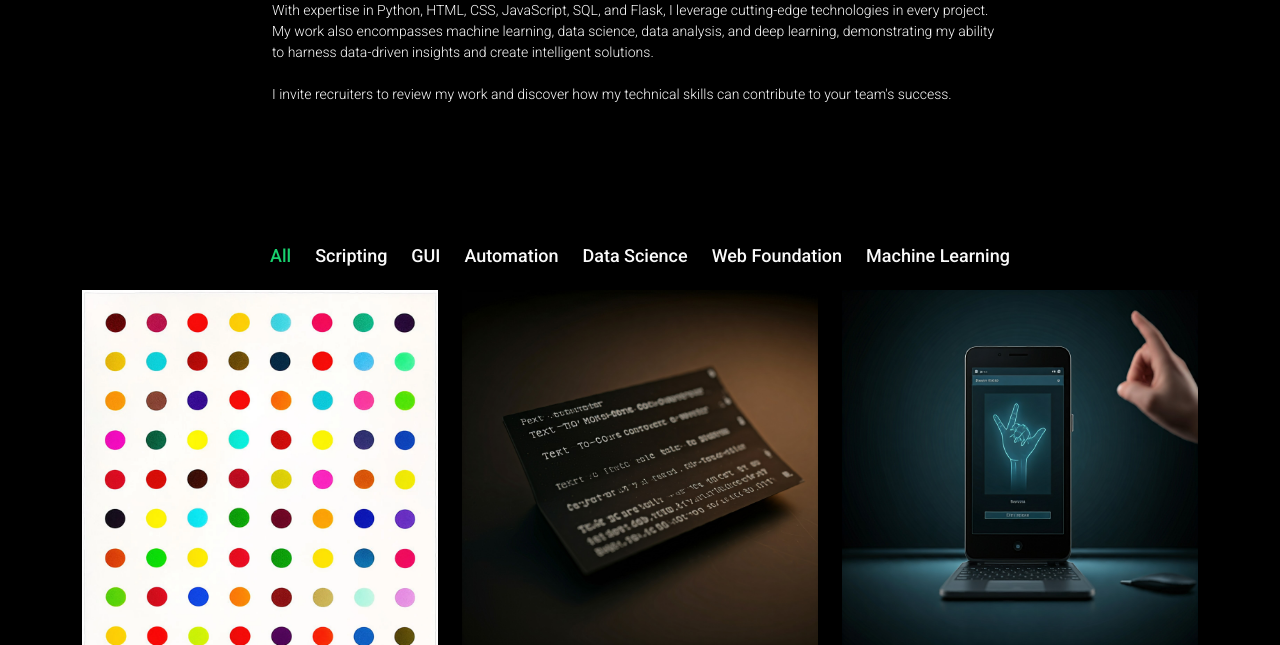
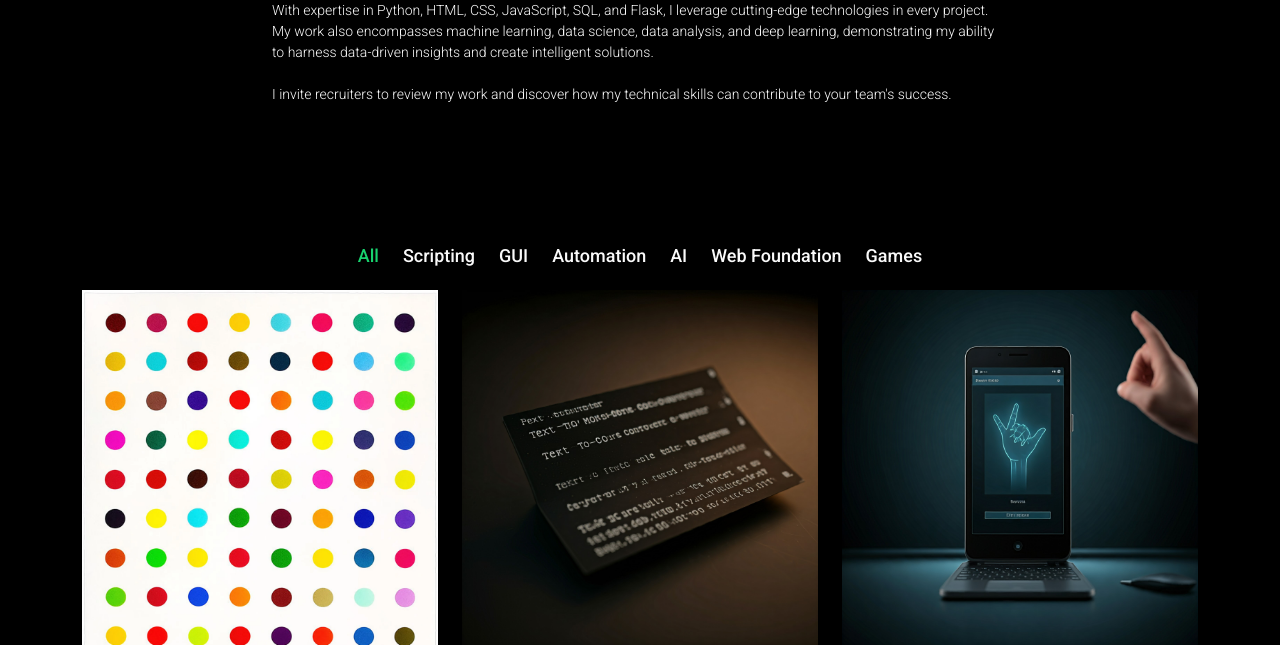
Before and after one commit to Prathamesh326/My-Portfolio, a Flask app: page /projects in a window 1280 px wide. Shown: the part 299-944 px from the top of the page. Run offline with Flask 3, Linux system fonts and the light colour scheme; some libraries are stand-ins or nearby versions.

Commit message:
Update projects.html

```diff
--- a/templates/projects.html
+++ b/templates/projects.html
@@ -95,9 +95,9 @@
             <li data-filter=".filter-script">Scripting</li>
             <li data-filter=".filter-gui">GUI</li>
             <li data-filter=".filter-automation">Automation</li>
-            <li data-filter=".filter-ds">Data Science</li>
+            <li data-filter=".filter-ai">AI</li>
             <li data-filter=".filter-wf">Web Foundation</li>
-            <li data-filter=".filter-ml">Machine Learning</li>
+            <li data-filter=".filter-game">Games</li>
           </ul><!-- End Portfolio Filters -->
 
           <div class="row gy-4 isotope-container" data-aos="fade-up" data-aos-delay="200">
```
